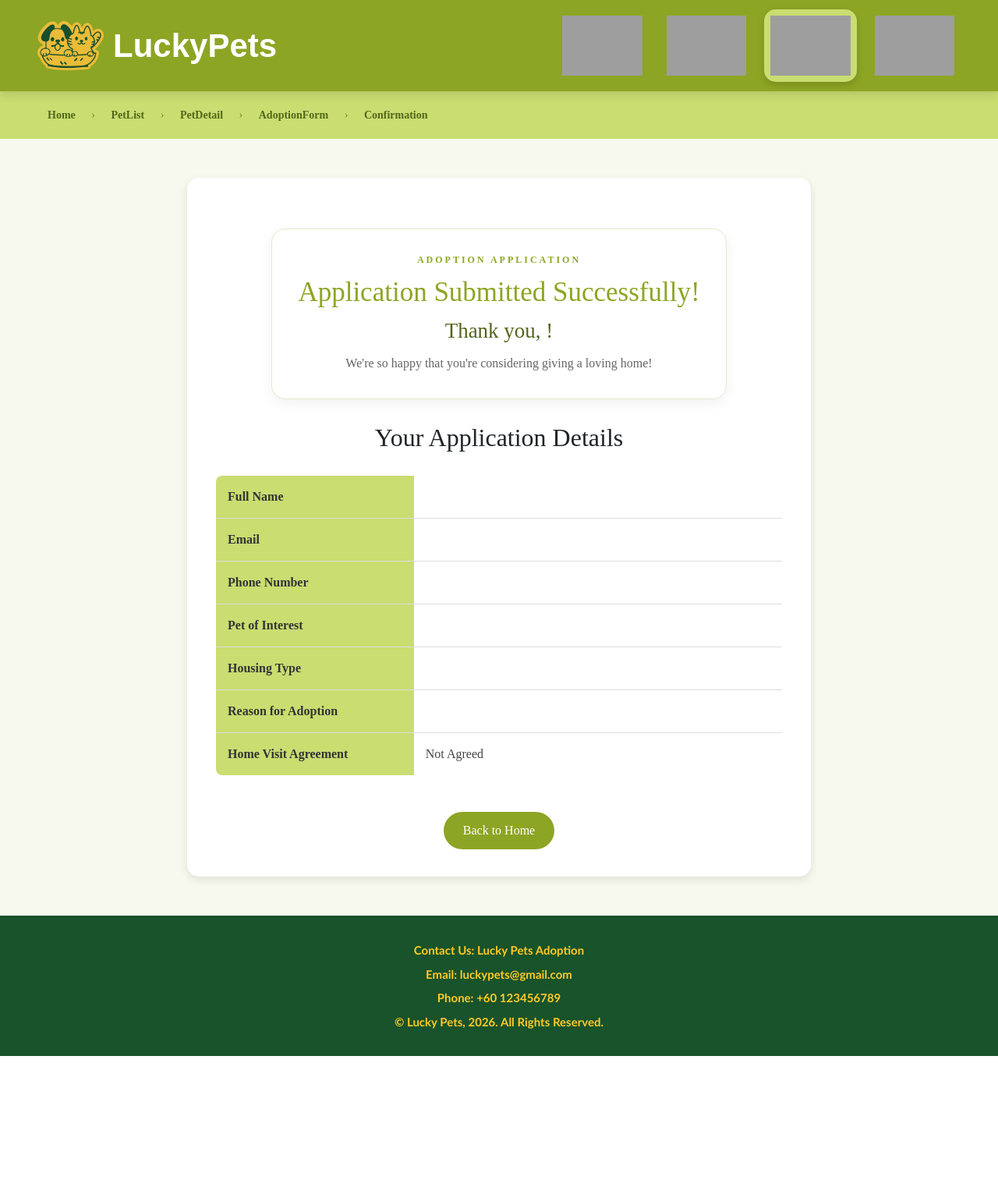
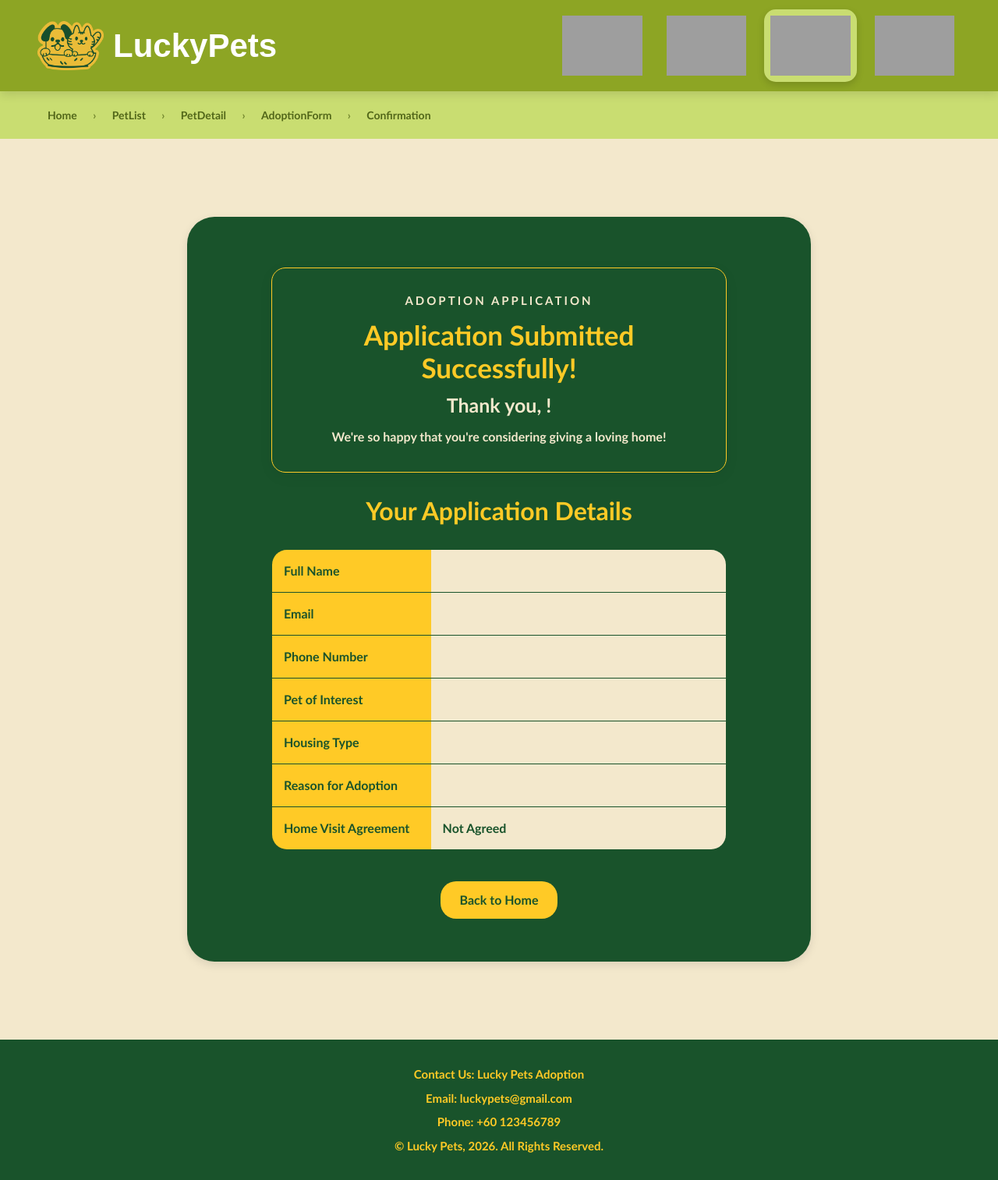
Before and after one commit to aoaoyi/PetAdoptionWeb, a Java web app: page /confirmation.jsp in a window 1280 px wide. Shown: the whole page at 78% size. Before the commit the page ends 1354 px from the top, so only its background shows below. Run offline with Tomcat 11, a stand-in JSP engine, Linux system fonts and the light colour scheme; grey boxes are pictures that could not be loaded.

Commit message:
改了样式

```diff
--- a/src/main/webapp/confirmation.css
+++ b/src/main/webapp/confirmation.css
@@ -2,70 +2,71 @@
 /* Adoption Confirmation Page */
 
 body {
-	font-family: "Times New Roman", serif;
+    background-color: #F3E8CC;
+    min-height: 100vh;
     margin: 0;
-    min-height: 100vh;
-    display: flex;
-    flex-direction: column;
-    background-color: #F7F9EE;
+    font-family: Trebuchet MS;
+    color: #FFCA26;
+    font-weight: bold;
 }
-
 
 .confirmation-container {
     width: 80%;
     max-width: 800px;
-    margin: 50px auto;
+    margin: 100px auto;
     padding: 35px;
-    background-color: white;
-    border-radius: 15px;
+    background-color: #19532B;
+
+    display: flex;
+    flex-direction: column;
+    border-radius: 35px;
     box-shadow: 0 4px 12px rgba(0, 0, 0, 0.1);
     text-align: center;
-    flex: 1;
 }
 
-
-
 /* Thank You Message Box */
-
 .thank-message {
     width: 80%;
     max-width: 600px;
     margin: 30px auto;
-    padding: 30px 25px;
-
-    background-color: #FFFFFF;
-    border: 1px solid #E2EACB;
+    padding: 30px;
+    background-color: #19532B;
+    border: 1px solid #FFCA26;
     border-radius: 18px;
+    box-shadow: 0 5px 18px rgba(0, 0, 0, 0.06);
 
     text-align: center;
-    box-shadow: 0 5px 18px rgba(0, 0, 0, 0.06);
 }
 
 /* Small Label */
 .thank-label {
-    color: #8DA524;
-    font-size: 12px;
-    font-weight: bold;
+	color: #F3E8CC;
+    font-size: 15px;
     letter-spacing: 3px;
     margin-bottom: 12px;
 }
 
 /* Thank You Heading */
 .thank-message h1 {
-    color:  #8DA524;
     font-size: 35px;
+    font-weight: bold;
     margin: 0 0 12px;
 }
 
 .thank-message h2 {
-    color: #52651B;
-    font-size: 27px;
+    font-size: 25px;
+    color: #F3E8CC;
     margin: 0 0 12px;
+}
+
+h2 {
+	font-weight: bold;
+	margin-bottom: 10px;
 }
 
 /* Description */
 .thank-description {
-    color: #666666;
+    color: #F3E8CC;
     font-size: 16px;
     line-height: 1.8;
     margin: 0;
@@ -73,42 +74,47 @@ body {
 
 /* Application Details table*/
 .application-details{
-    width: 100%;
+    width: 80%;
     border-collapse: collapse;
     margin: 20px auto;
     text-align: left;
-    border: 2px solid #C9DD71;
-    border-radius: 10px;
+    border: 1px solid #19532B;
+    border-radius: 20px;
     overflow: hidden;
 }
 
-.application-details th,
-.application-details td {
+.application-details th, .application-details td {
     padding: 15px;
-    border-bottom: 1px solid #ddd;
+    border-bottom: 1px solid #19532B;
 }
 
 .application-details th {
     width: 35%;
-    background-color: #C9DD71;
-    color: #333;
+    background-color: #FFCA26;
+    color: #19532B;
 }
 
 .application-details td {
-    background-color: #ffffff;
-    color: #444;
+    background-color: #F3E8CC;
+    color: #19532B;
 }
 
 /* Back to Home Button */
 .back-home {
     display: inline-block;
-    margin-top: 25px;
+    margin: 20px auto;
     padding: 12px 25px;
-    background-color: #8DA524;
-    color: white;
+    background-color: #FFCA26;
+    color: #19532B;
     text-decoration: none;
-    border-radius: 25px;
+    border-radius: 20px;
     transition: 0.3s;
+}
+
+.back-home:hover {
+    background-color: #F3E8CC;
+    color: #19532B;
+    scale: 1.05;
 }
 
 .back-home:hover {
```
